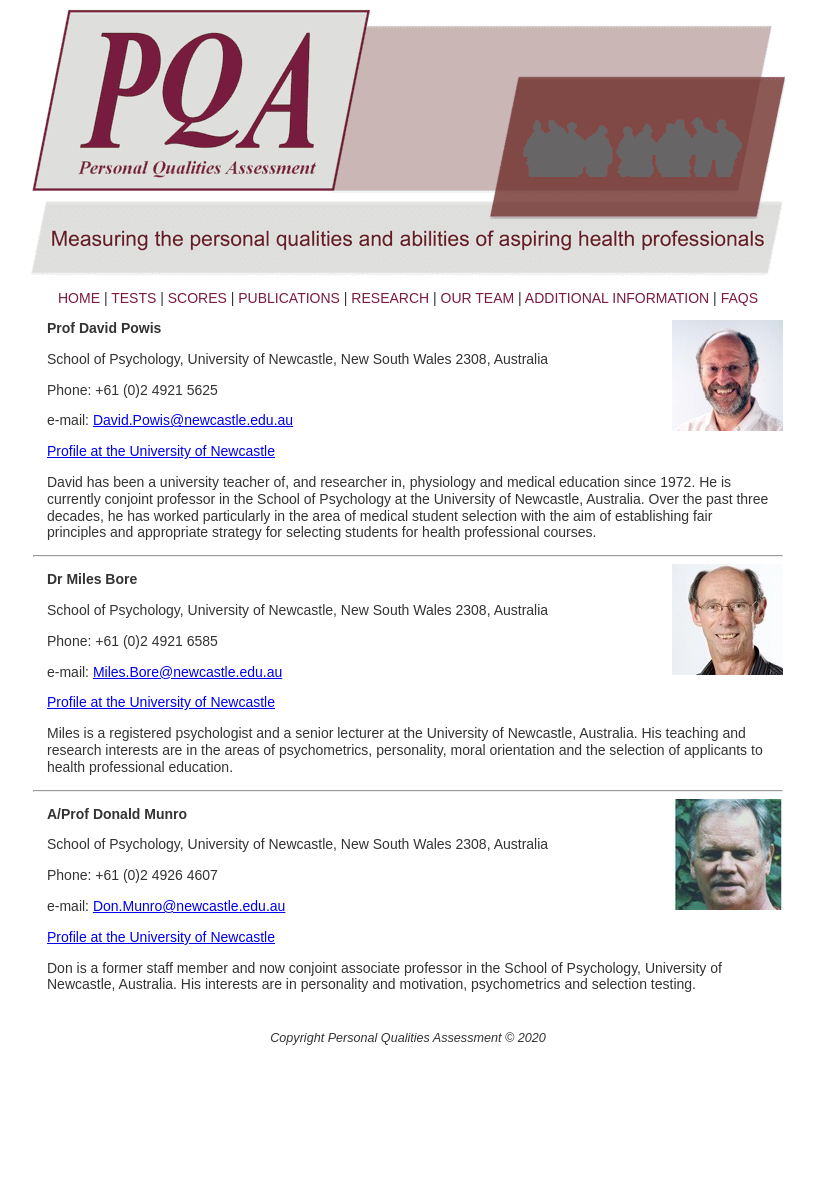
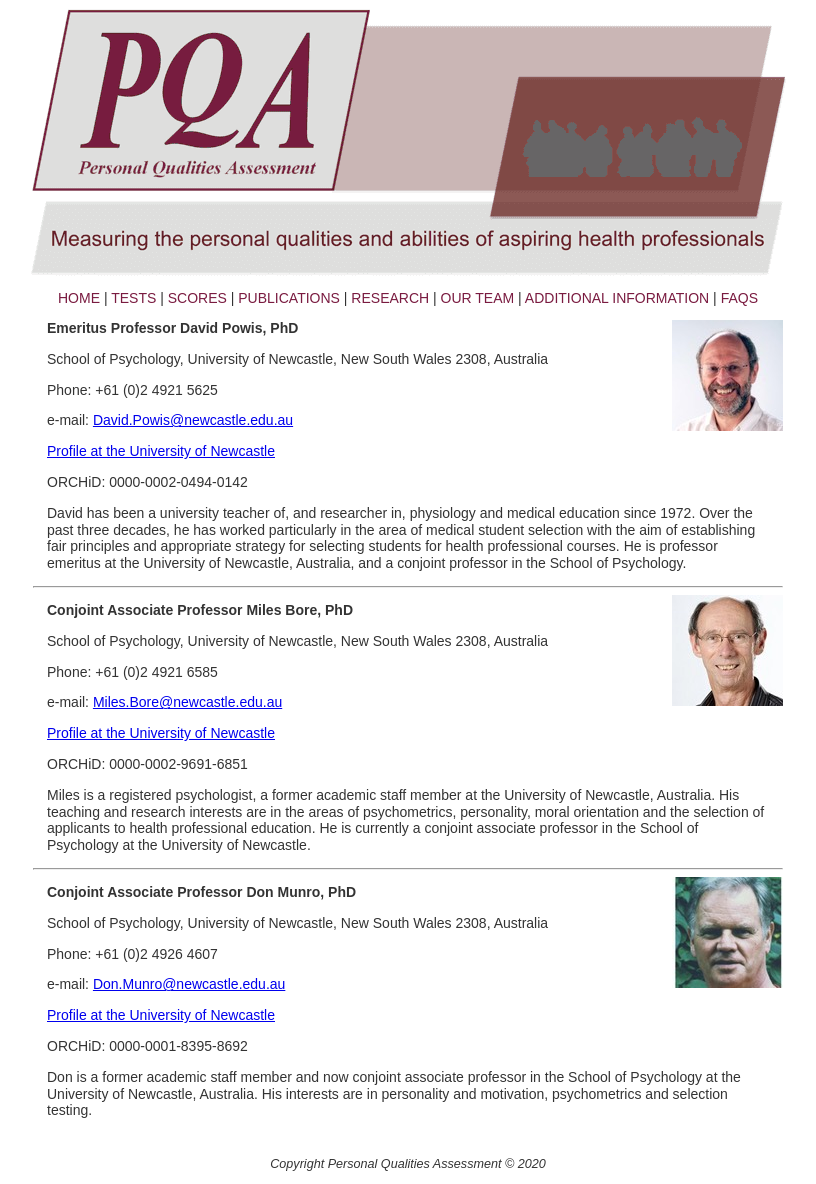
Before and after one commit to thelibrarian/pqa-website, a Jekyll site: the page built from team.html, in a window 1280 px wide. Shown: the whole page, without its empty margins (232-1048 px from the left). Built offline with Jekyll 4.4.1, drawn with Linux system fonts in a browser that asks for light colours; before the commit the page ends 1058 px from its top, so only the background shows below that.

Commit message:
Updates Team page.

```diff
--- a/team.html
+++ b/team.html
@@ -4,7 +4,7 @@ title: PQA Team Members
 ---
 <img src="/assets/images/DavidPowis.jpg" width="111" height="111" alt="Prof David Powis" style="float: right;">
 <p>
-  <b>Prof David Powis</b>
+  <b>Emeritus Professor David Powis, PhD</b>
 </p>
 <p>
   School of Psychology, University of Newcastle, New South Wales 2308, Australia
@@ -19,17 +19,20 @@ title: PQA Team Members
   <a href="http://www.newcastle.edu.au/profile/david-powis">Profile at the University of Newcastle</a>
 </p>
 <p>
+  ORCHiD: 0000-0002-0494-0142
+</p>
+<p>
   David has been a university teacher of, and researcher in, physiology and
-  medical education since 1972. He is currently conjoint professor in the
-  School of Psychology at the University of Newcastle, Australia. Over the past
-  three decades, he has worked particularly in the area of medical student
-  selection with the aim of establishing fair principles and appropriate
-  strategy for selecting students for health professional courses.
+  medical education since 1972. Over the past three decades, he has worked
+  particularly in the area of medical student selection with the aim of
+  establishing fair principles and appropriate strategy for selecting students
+  for health professional courses. He is professor emeritus at the University of
+  Newcastle, Australia, and a conjoint professor in the School of Psychology.
 </p>
 <hr>
 <img src="/assets/images/MilesBore.jpg" width="111" height="111" alt="Dr Miles Bore" style="float: right;">
 <p>
-  <b>Dr Miles Bore</b>
+  <b>Conjoint Associate Professor Miles Bore, PhD</b>
 </p>
 <p>
   School of Psychology, University of Newcastle, New South Wales 2308, Australia
@@ -44,15 +47,20 @@ title: PQA Team Members
   <a href="http://www.newcastle.edu.au/profile/miles-bore">Profile at the University of Newcastle</a>
 </p>
 <p>
-  Miles is a registered psychologist and a senior lecturer at the University of
-  Newcastle, Australia. His teaching and research interests are in the areas of
-  psychometrics, personality, moral orientation and the selection of applicants
-  to health professional education.
+  ORCHiD: 0000-0002-9691-6851
+</p>
+<p>
+  Miles is a registered psychologist, a former academic staff member at the
+  University of Newcastle, Australia. His teaching and research interests are in
+  the areas of psychometrics, personality, moral orientation and the selection
+  of applicants to health professional education. He is currently a conjoint
+  associate professor in the School of Psychology at the University of
+  Newcastle.
 </p>
 <hr>
 <img src="/assets/images/DonMunro.jpg" width="111" height="111" alt="A/Prof Donald Munro" style="float: right;">
 <p>
-  <b>A/Prof Donald Munro</b>
+  <b>Conjoint Associate Professor Don Munro, PhD</b>
 </p>
 <p>
   School of Psychology, University of Newcastle, New South Wales 2308, Australia
@@ -67,7 +75,11 @@ title: PQA Team Members
   <a href="http://www.newcastle.edu.au/profile/don-munro">Profile at the University of Newcastle</a>
 </p>
 <p>
-  Don is a former staff member and now conjoint associate professor in the
-  School of Psychology, University of Newcastle, Australia. His interests are
-  in personality and motivation, psychometrics and selection testing.
+  ORCHiD: 0000-0001-8395-8692
 </p>
+<p>
+  Don is a former academic staff member and now conjoint associate professor in
+  the School of Psychology at the University of Newcastle, Australia. His
+  interests are in personality and motivation, psychometrics and selection
+  testing.
+</p>
```
